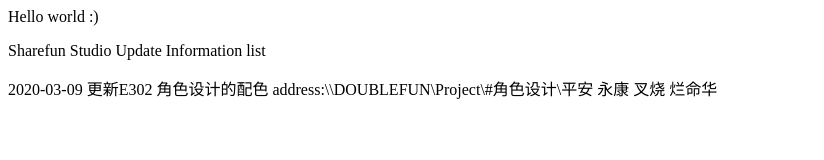
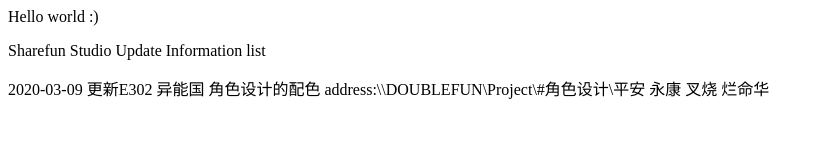
Before and after one commit to psychebigmai/psychebigmai.github.io, a plain HTML site: page index.html in a window 1280 px wide. Shown: the whole page, without its empty margins (0-824 px from the left). Drawn offline with Linux system fonts and the light colour scheme.

Commit message:
Update index.html

```diff
--- a/index.html
+++ b/index.html
@@ -2,6 +2,6 @@
 <p>Sharefun Studio Update Information list</p>
 
 <p>
-  2020-03-09 更新E302 角色设计的配色
+  2020-03-09 更新E302 异能国 角色设计的配色
   address:\\DOUBLEFUN\Project\#角色设计\平安 永康 叉烧 烂命华
 </p>
```
